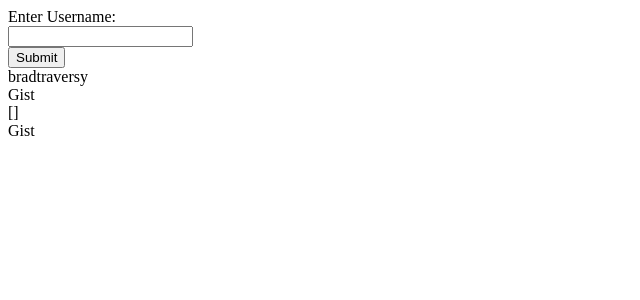
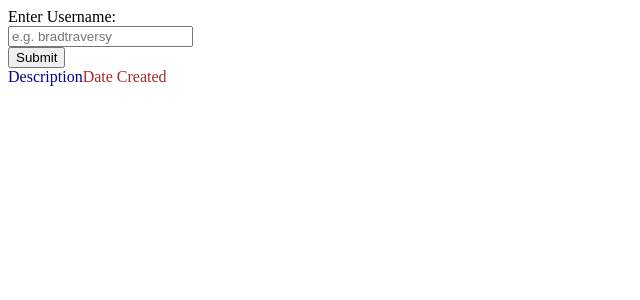
Before and after one commit to rhunce/thcc-1, a React (Create React App) app in the folder project/: page / in a window 1280 px wide. Shown: the top 300 px of the page, without its empty margins (0-640 px from the left). Built offline with nearby package versions, Linux system fonts and the light colour scheme.

Commit message:
List gist descriptions and dates created

```diff
--- a/project/src/App.css
+++ b/project/src/App.css
@@ -0,0 +1,7 @@
+.left-col {
+  color: darkblue;
+}
+
+.right-col {
+  color: brown;
+}
--- a/project/src/App.js
+++ b/project/src/App.js
@@ -1,7 +1,6 @@
 import React, { useState } from 'react';
 import UsernameSearch from './UsernameSearch.js';
 import GistContainer from './GistContainer.js';
-
 
 function App() {
 
--- a/project/src/Gist.js
+++ b/project/src/Gist.js
@@ -1,7 +1,10 @@
-function Gist() {
+import './App.css';
+
+function Gist({ gist }) {
   return (
     <div>
-      Gist
+      <span className='left-col'>{gist.description}</span>
+      <span className='right-col'>{gist.created_at.substring(0, 10)}</span>
     </div>
   );
 }
--- a/project/src/GistContainer.js
+++ b/project/src/GistContainer.js
@@ -1,11 +1,14 @@
 import Gist from './Gist.js';
+import './App.css';
 
 function GistContainer({ gistList }) {
   return (
     <div>
-      <Gist />
-      <div>{JSON.stringify(gistList)}</div>
-      <Gist />
+      <span className='left-col'>Description</span>
+      <span className='right-col'>Date Created</span>
+      {gistList.map((gist) => {
+        return <Gist key={gist.id} gist={gist}/>
+      })}
     </div>
   );
 }
--- a/project/src/UsernameSearch.js
+++ b/project/src/UsernameSearch.js
@@ -2,7 +2,7 @@ import React, { useState } from 'react';
 
 function UsernameSearch({ setGistList }) {
 
-  const [userName, setUserName] = useState('bradtraversy');
+  const [userName, setUserName] = useState('');
 
   function submitButtonHandler(e) {
     e.preventDefault();
@@ -17,10 +17,9 @@ function UsernameSearch({ setGistList }) {
     <div>
         <label htmlFor="username">Enter Username:</label>
         <br />
-        <input type="text" id="username" name="username" onChange={(e) => {setUserName(e.target.value)}}/>
+        <input type="text" id="username" name="username" placeholder='e.g. bradtraversy' onChange={(e) => {setUserName(e.target.value)}}/>
         <br />
         <input type="submit" value="Submit" onClick={submitButtonHandler}/>
-        <div>{userName}</div>
     </div>
   );
 }
```
Also changed, not shown: 1 other file (tests, documents, lock files or other folders).
